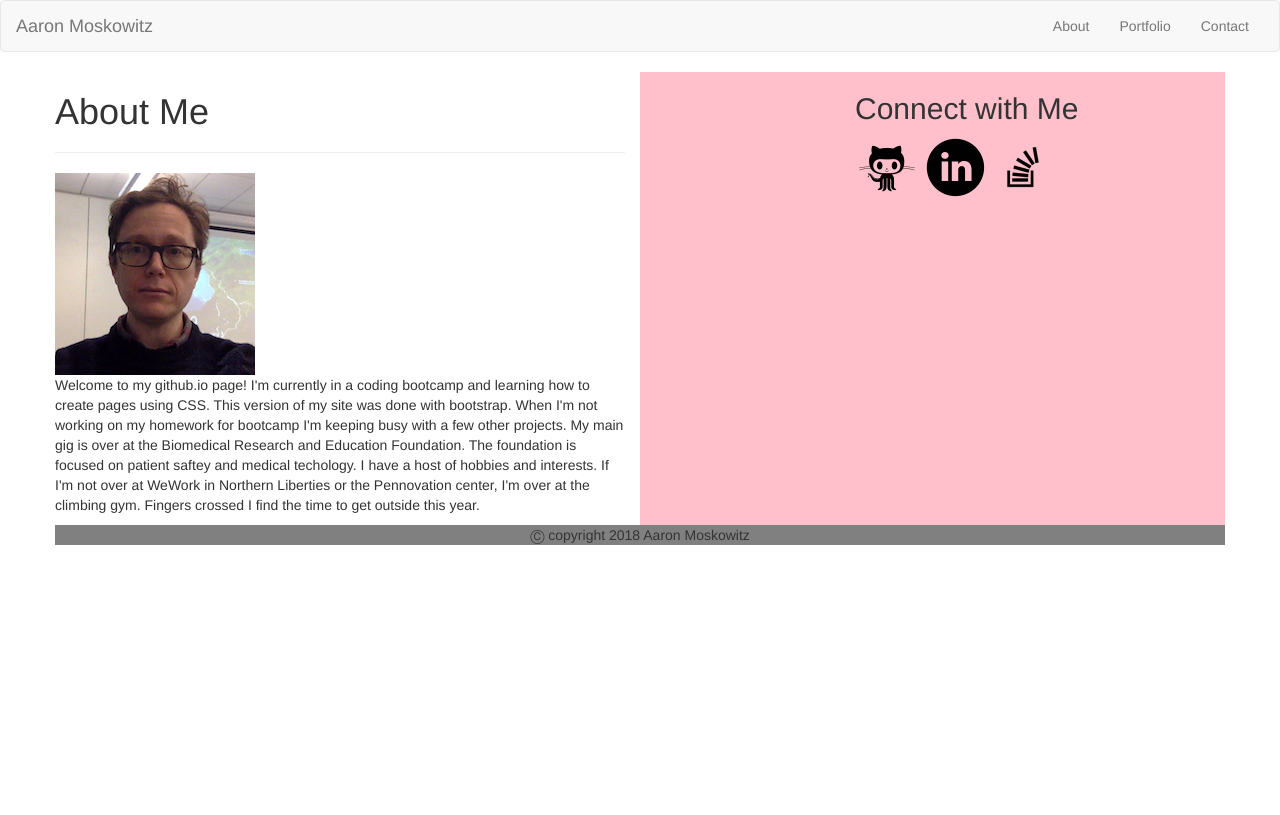
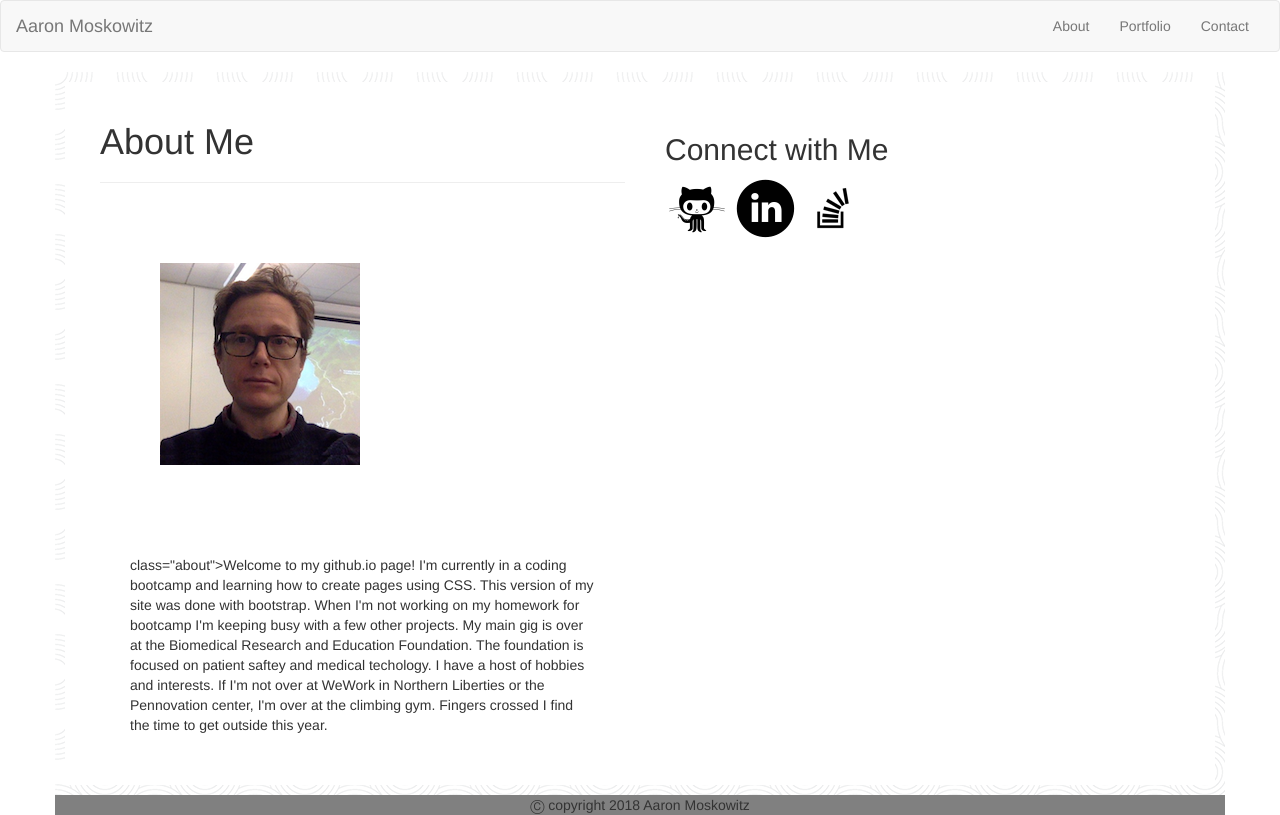
Before and after one commit to Moskowitza/Bootstrap-Portfolio, a plain HTML site: page index.html in a window 1280 px wide. Drawn offline with nearby package versions, Linux system fonts and the light colour scheme.

Commit message:
fixed path of background image, working on getting text to wrap

```diff
--- a/assets/css/style.css
+++ b/assets/css/style.css
@@ -1,9 +1,15 @@
 /* /Users/macPRO/Bootstrap-Portfolio/assets/css/style.css */
 .wallpaper{
-background-color:pink
+background-image:url("../images/round.png");
 }
-.column{
+.about{
 background-color:white;
 float:left;
-margin:10px"
+margin:10px;
+padding:20px;
 }
+.connect{
+background-color:white;
+float:left;
+margin:10px;
+}
--- a/index.html
+++ b/index.html
@@ -41,24 +41,24 @@
 
     <div class="container">
         <div class="row wallpaper">
-            <div class="row">
-                <!-- column with face and text -->
-                <div class="col-md-6 column">
+            <div class="row about">
+                <!-- column 1 About Me -->
+                <div class="col-md-6">
                         <h1>About Me</h1>
                         <hr>
-                            <img class="media-object"
-                            src="assets/images/face.png" alt="myFace.jpeg">
+                        <div class="pull-left about">
+                            <img class="media-object about"
+                            src="assets/images/face.png" alt="myFace.jpeg"> </div>
                             <!-- body of text, try to get it to wrap around image -->
-                            <p>Welcome to my github.io page! I'm currently in a coding bootcamp and learning how to create pages
+                            <div class="pull-left about"> class="about">Welcome to my github.io page! I'm currently in a coding bootcamp and learning how to create pages
                                 using CSS. This version of my site was done with bootstrap. When I'm not working on my homework for bootcamp I'm keeping busy with a few other projects. My main gig is over at the Biomedical Research and Education Foundation. The foundation is focused on patient saftey and medical techology. I have a host of hobbies and interests. If I'm not over at WeWork in Northern Liberties or the Pennovation center, I'm over at the climbing gym. Fingers crossed I find the time to get outside this year.
-                            </p>
-
+                            </div>
                 </div>
 
-                <!-- Space holder -->
+                <!-- Column 2: Space Holder -->
                 <div class="col-md-2"></div>
-                <!-- Right Column with icons -->
-                <div class="col-md-4" style="align-content:center">
+                <!-- Column 3: Connect With Me -->
+                <div class="col-md-4 connect" style="align-content:center">
                     <div>
                         <h2>Connect with Me</h2>
                         <a href="https://github.com/Moskowitza">
@@ -72,8 +72,6 @@
                         </a>
                     </div>
                 </div>
-
-                <!-- close sub row 2 -->
             </div>
         </div>
         <!-- footer Row -->
```
Also changed, not shown: assets/images/round copy.png (deleted).
